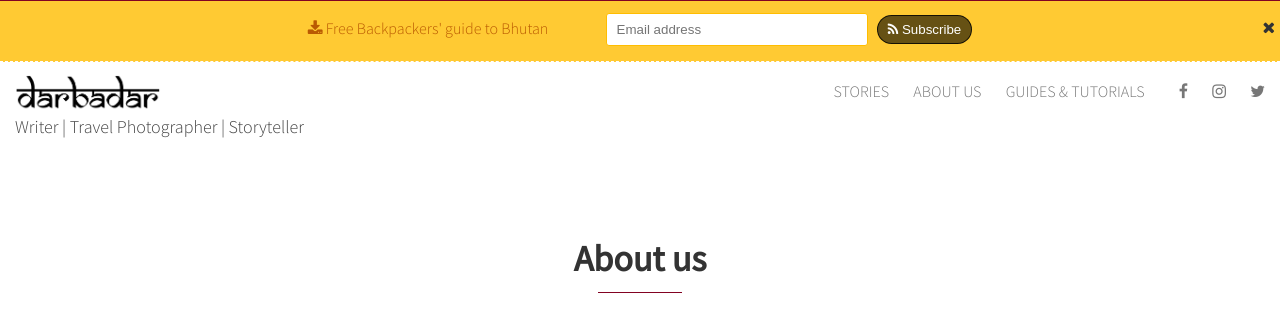
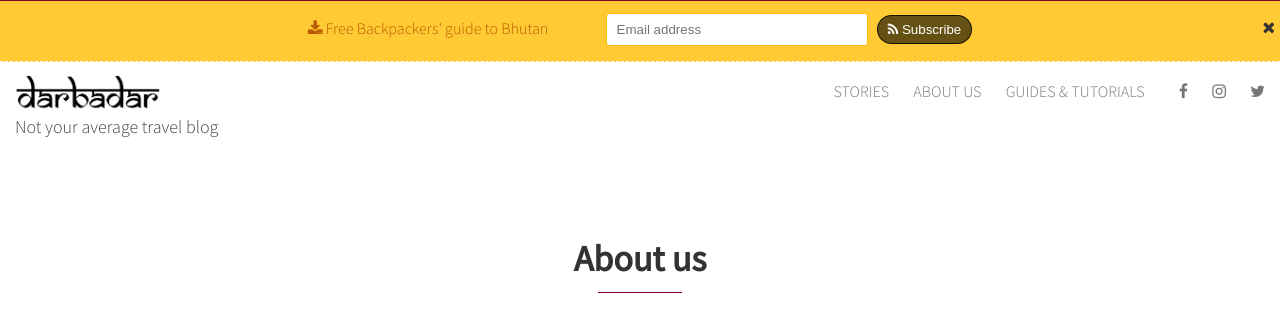
Before and after one commit to harshac/darbadar, a Jekyll site: the page built from about.md, in a window 1280 px wide. Shown: the top 309 px of the page. Built offline with Jekyll 4.4.1, drawn with Linux system fonts in a browser that asks for light colours; nearby versions of some CDN libraries; some web fonts are replaced.

Commit message:
Edits subheading

```diff
--- a/_config.yml
+++ b/_config.yml
@@ -2,7 +2,7 @@
 title: Darbadar
 email: harsha.chaudhary@gmail.com
 description: > # this means to ignore newlines until "baseurl:"
-  Writer | Travel Photographer | Storyteller
+ Not your average travel blog
 baseurl: "" # the subpath of your site, e.g. /blog/
 url: "https://darbadar.com" # the base hostname & protocol for your site
 permalink: /:categories/:year/:month/:title/
--- a/_config_dev.yml
+++ b/_config_dev.yml
@@ -2,7 +2,7 @@
 title: Darbadar
 email: harsha.chaudhary@gmail.com
 description: > # this means to ignore newlines until "baseurl:"
-  Writer | Travel Photographer | Storyteller
+ Not your average travel blog
 baseurl: "" # the subpath of your site, e.g. /blog/
 url: "https://darbadar-dev.netlify.com"
 permalink: /:categories/:year/:month/:title/
```
